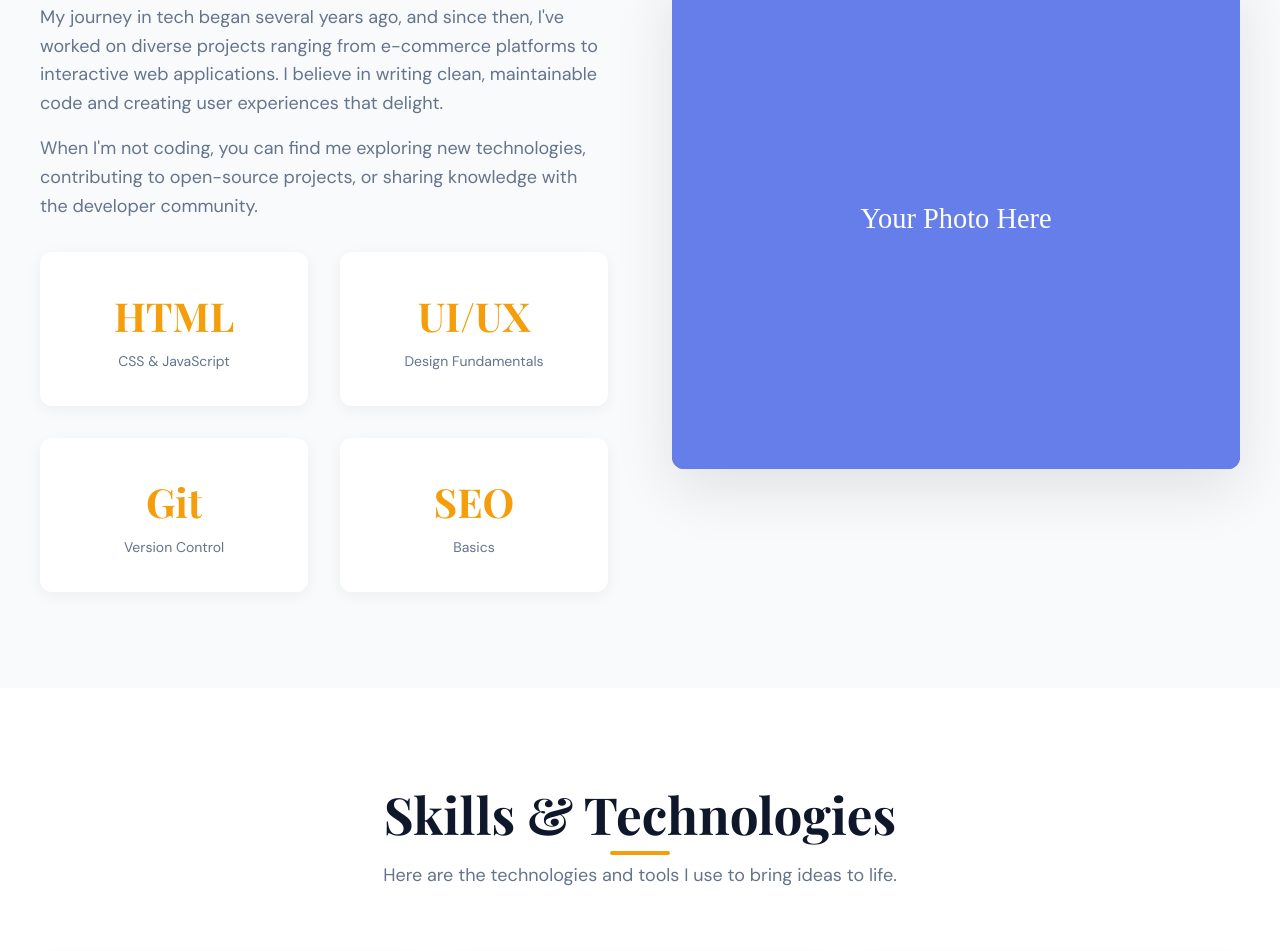
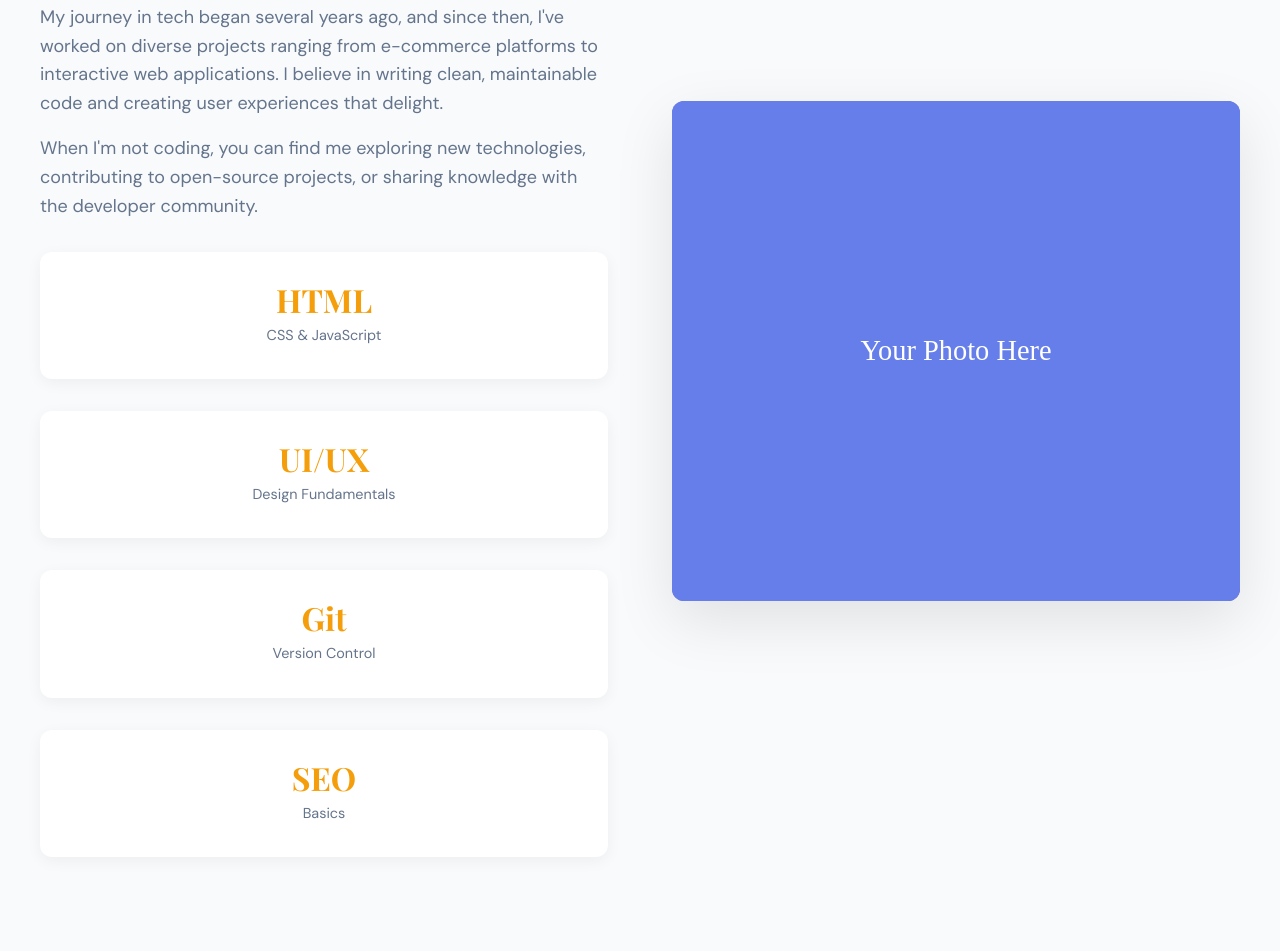
Before and after one commit to archita7272/Portfolio, a plain HTML site: page index.html in a window 1280 px wide. Shown: the part 1249-2200 px from the top of the page. Drawn offline with nearby package versions, Linux system fonts and the light colour scheme.

Commit message:
update portfolio

```diff
--- a/CSS/style.css
+++ b/CSS/style.css
@@ -362,8 +362,9 @@
 
         .about-stats {
             display: grid;
-            grid-template-columns: repeat(2, 1fr);
+            grid-template-columns: repeat(autofit, minmax(100px, 1fr));
             gap: var(--spacing-md);
+            align-items: stretch;
             margin-top: var(--spacing-md);
         }
 
@@ -374,6 +375,13 @@
             border-radius: var(--border-radius);
             box-shadow: 0 4px 15px rgba(0, 0, 0, 0.05);
             transition: transform var(--transition-normal);
+
+            /* Alignment Fix*/
+            display: flex;
+            flex-direction: column;
+            align-items: center;
+            justify-content: center;
+            gap: 0.5rem;
         }
 
         .stat-item:hover {
@@ -381,16 +389,17 @@
         }
 
         .stat-number {
-            font-size: 2.5rem;
+            font-size: 2rem;
             font-family: var(--font-display);
             font-weight: 700;
             color: var(--color-accent);
             display: block;
+            line-height: 1;
         }
 
         .stat-label {
             color: var(--color-text-light);
-            font-size: 0.875rem;
+            font-size: 0.9rem;
         }
 
         .about-image {
```
